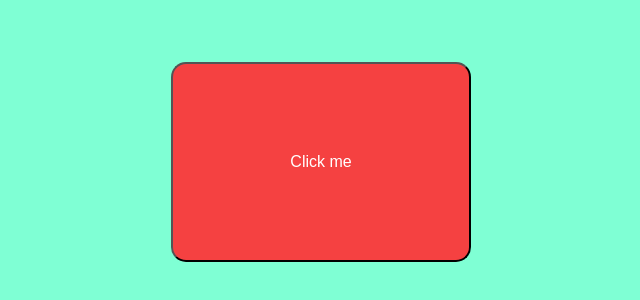
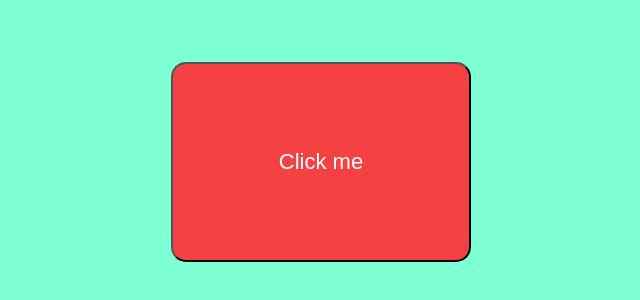
Before and after one commit to dikshitdhar/API, a plain HTML site: page index.html in a window 1280 px wide. Shown: the full height of the page, 319-959 px from the left. Drawn offline with Linux system fonts and the light colour scheme.

Commit message:
Update index.html

```diff
--- a/index.html
+++ b/index.html
@@ -22,7 +22,7 @@
         padding: 15px 32px;
         text-align: center;
         text-decoration: none;
-        font-size: 16px;
+        font-size: 22px;
         margin: 4px 2px;
         cursor: pointer;
         border-radius: 15px;
```
